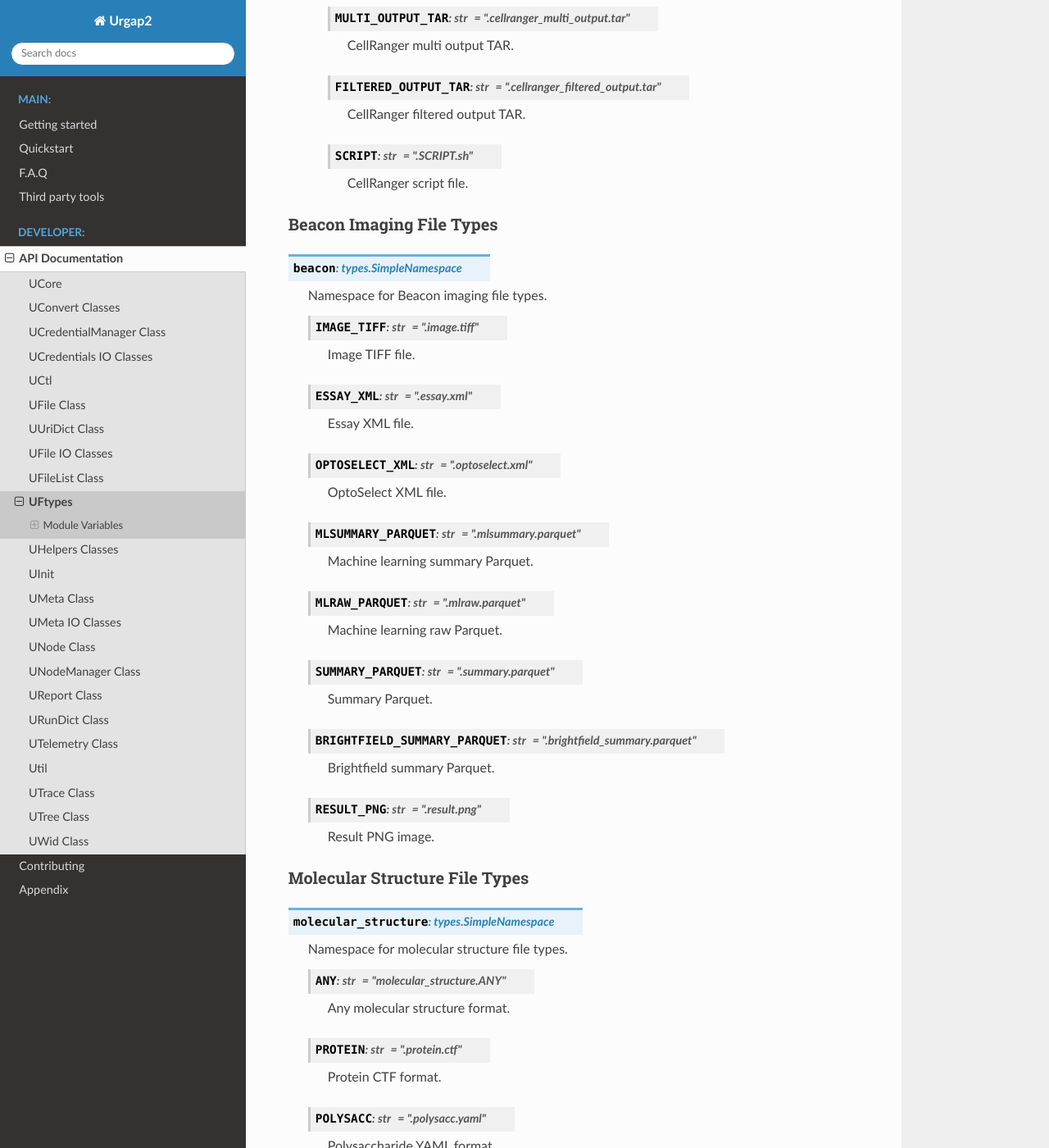
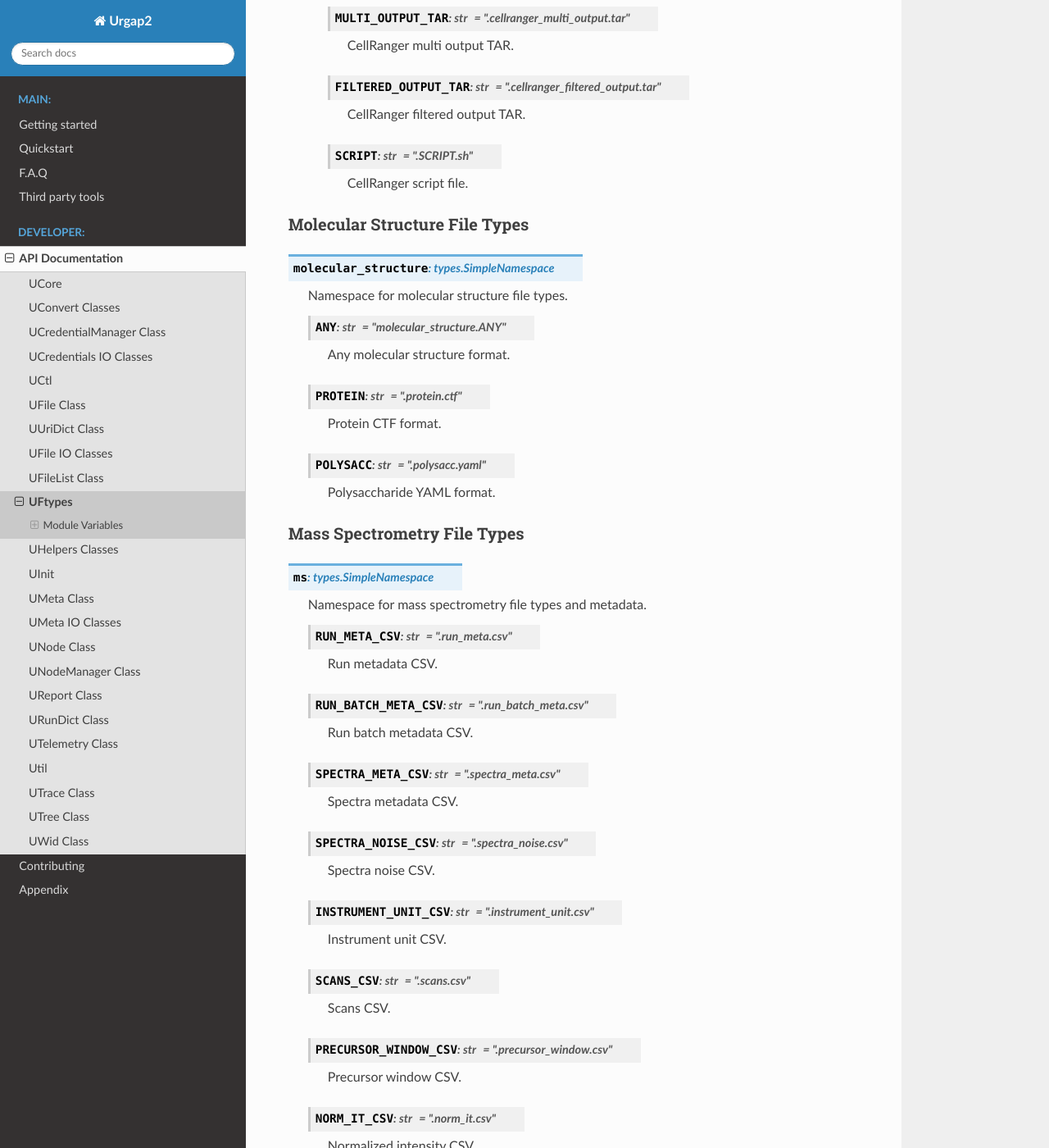
Before and after one commit to urgap/urgap, a Sphinx documentation site: the page built from docs/source/urgap/uftypes.rst, in a window 1280 px wide and 1400 px high, scrolled down 10735 px. Shown: the whole window at 82% size. Built offline with Sphinx 7.4.7 and the Read the Docs theme 3.1.0, drawn with Linux system fonts in a browser that asks for light colours; pages that are not in the unit, such as notebooks, are missing from menus; some of the changed text lies outside the part shown.

Commit message:
Remove some uftype docs

```diff
--- a/docs/source/urgap/uftypes.rst
+++ b/docs/source/urgap/uftypes.rst
@@ -758,62 +758,6 @@
 
          CellRanger script file.
 
-Beacon Imaging File Types
---------------------------
-
-.. py:data:: beacon
-   :type: types.SimpleNamespace
-
-   Namespace for Beacon imaging file types.
-
-   .. py:attribute:: IMAGE_TIFF
-      :type: str
-      :value: ".image.tiff"
-
-      Image TIFF file.
-
-   .. py:attribute:: ESSAY_XML
-      :type: str
-      :value: ".essay.xml"
-
-      Essay XML file.
-
-   .. py:attribute:: OPTOSELECT_XML
-      :type: str
-      :value: ".optoselect.xml"
-
-      OptoSelect XML file.
-
-   .. py:attribute:: MLSUMMARY_PARQUET
-      :type: str
-      :value: ".mlsummary.parquet"
-
-      Machine learning summary Parquet.
-
-   .. py:attribute:: MLRAW_PARQUET
-      :type: str
-      :value: ".mlraw.parquet"
-
-      Machine learning raw Parquet.
-
-   .. py:attribute:: SUMMARY_PARQUET
-      :type: str
-      :value: ".summary.parquet"
-
-      Summary Parquet.
-
-   .. py:attribute:: BRIGHTFIELD_SUMMARY_PARQUET
-      :type: str
-      :value: ".brightfield_summary.parquet"
-
-      Brightfield summary Parquet.
-
-   .. py:attribute:: RESULT_PNG
-      :type: str
-      :value: ".result.png"
-
-      Result PNG image.
-
 Molecular Structure File Types
 -------------------------------
 
@@ -839,55 +783,6 @@
       :value: ".polysacc.yaml"
 
       Polysaccharide YAML format.
-
-Interdock File Types
----------------------
-
-.. py:data:: interdock
-   :type: types.SimpleNamespace
-
-   Namespace for Interdock molecular docking file types.
-
-   .. py:attribute:: LOG
-      :type: str
-      :value: ".interdock.log"
-
-      Interdock log file.
-
-   .. py:attribute:: CONFIG
-      :type: str
-      :value: ".interdock.config"
-
-      Interdock config file (mock, file has no extension).
-
-   .. py:attribute:: OUT
-      :type: str
-      :value: ".interdock.out"
-
-      Interdock output file.
-
-   .. py:data:: model
-      :type: types.SimpleNamespace
-
-      Interdock model formats.
-
-      .. py:attribute:: ANY
-         :type: str
-         :value: "interdock.model.ANY"
-
-         Any model format.
-
-      .. py:attribute:: PDBQT
-         :type: str
-         :value: ".model_pdbqt.pdbqt"
-
-         Model PDBQT format.
-
-      .. py:attribute:: PDB
-         :type: str
-         :value: ".model_pdb.pdb"
-
-         Model PDB format.
 
 Mass Spectrometry File Types
 -----------------------------
```
